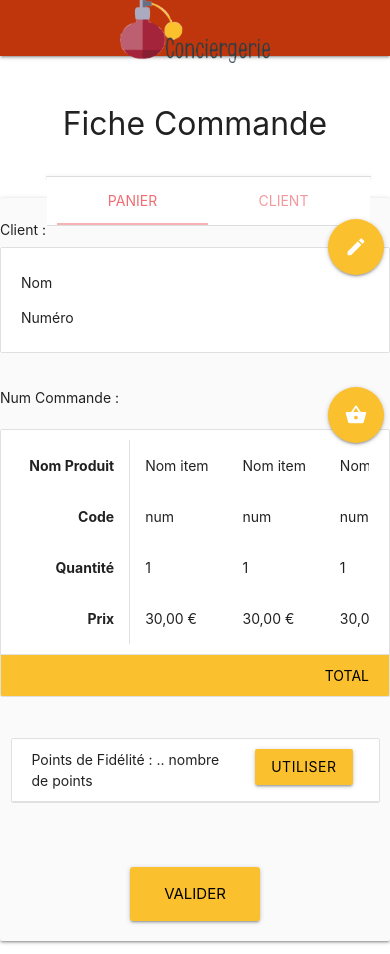
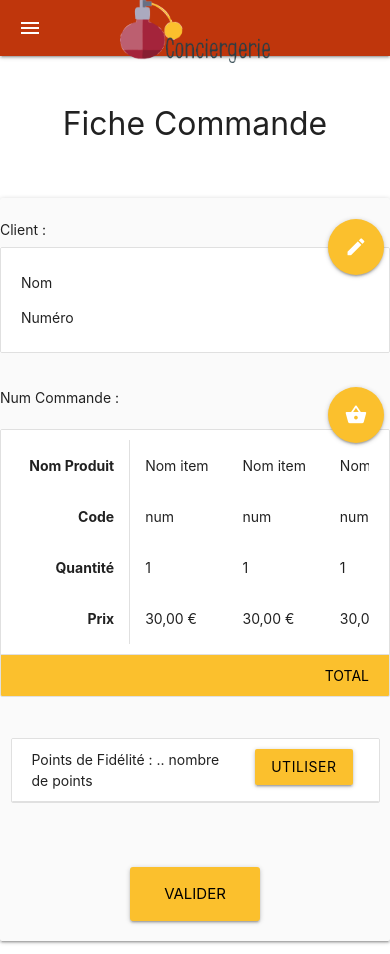
Before and after one commit to Albanegril/PlateformeConciergerie, a PHP site: page /commander.php in a window 390 px wide; the page is wider, and only the part inside the window is pictured. Shown: the top 954 px of that part. Run offline with PHP 8.4, Linux system fonts and the light colour scheme; the visitor is signed in with stand-in values (Sample User, id 1); some libraries are stand-ins or nearby versions.

Commit message:
add responsive menu + debut page dynamiq

```diff
--- a/Conciergerie/commander.php
+++ b/Conciergerie/commander.php
@@ -107,7 +107,8 @@
 
               </div>
             </div>
-            <?php include_once ("panier.php"); ?>
+            <div class="hide-on-med-and-down"><?php include_once ("panier.php"); ?></div>
+
           </div>
         </div>
 
--- a/Conciergerie/header.php
+++ b/Conciergerie/header.php
@@ -4,12 +4,29 @@
             <li><a href="gestionFournisseur.php">GestionShop</a></li>
             <li><a href="gestionMarque.php">GestionMarque</a></li>
           </ul>
+
+
+          <ul class="sidenav" id="menuSmall">
+            <?php
+            session_start();
+            if (isset($_SESSION['id'])) { ?>
+              <li><a href="index.php">Recherche</a></li>
+              <li><a class="dropdown-trigger" href="#!" data-target="dropdown1">Gestion Base de Données<i class="material-icons right">arrow_drop_down</i></a></li>
+              <li><a href="compte.php">Compte</a></li>
+              <li><a href="pagePanier.php"><i class="material-icons">shopping_basket</i></a></a></li>
+              <li><a href="traitementDeconnexion.php" class="waves-effect waves-light  yellow darken-2">DECONNEXION</a></li>
+            <?php } else { ?>
+              <li><a href="connexion.php" class="waves-effect waves-light btn yellow darken-2">CONNEXION</a></li>
+            <?php } ?>
+          </ul>
+
     <nav class="deep-orange darken-4" >
       <div class="nav-wrapper ">
         <a href="index.php" class="brand-logo"><img src="images/Logo.png" alt="NotreLogo" width="150px"/></a>
+        <a href="#" data-target="menuSmall" class="sidenav-trigger"><i class="material-icons">menu</i></a>
         <ul id="nav-mobile" class="right hide-on-med-and-down">
         <?php
-        session_start();
+
         if (isset($_SESSION['id'])) { ?>
           <li><a href="index.php">Recherche</a></li>
           <li><a class="dropdown-trigger" href="#!" data-target="dropdown1">Gestion Base de Données<i class="material-icons right">arrow_drop_down</i></a></li>
--- a/Conciergerie/panier.php
+++ b/Conciergerie/panier.php
@@ -1,52 +1,43 @@
 <div class="col l2 s10 offset-s1"  id="Panier">
 	<div class="row">
-		<ul class="collapsible grey lighten-5">
+		<ul class="grey lighten-5">
 		    <li>
-		      <div class="collapsible-header col s12">
-				<!--
+
 				<div class="row">
 			        <div class="col s12">
-			        -->
+
 			          <ul class="tabs">
 			            <li class="tab col s6"><a class="active" href="#Commande">Panier</a></li>
 			            <li class="tab col s6"><a href="#Client">Client</a></li>
 			          </ul>
-			          <!--
+
 			        </div>
 			    </div>
-			    -->
-		      </div>
-			    <div class="collapsible-body">
+
+
 			    <div class="panel" id="Commande">
-					    	<div class="row">
-					    		<br>
+
 				    	<ul class="collection">
 				      		<li class="collection-item"><span class="badge">prix €</span>Nom Produit</li>
 				      		<li class="collection-item"><span class="badge">prix €</span>Nom Produit</li>
 				      		<li class="collection-item active black-text yellow darken-2"><span> TOTAL </span></li>
 				      	</ul>
-						    </div>
-					      	<div class="row">
-							  	<div class="col s12 right-align">
+
+
 					    	<a href="commander.php"><input type="submit" value="Commander" name="commander" id="commander" class="waves-effect waves-light btn yellow darken-2" /></a>
-							  	</div>
-							</div>
+
+
 			    </div>
 
 			    <div class="panel" id="Client">
-					    	<div class="row">
-					    		<br>
+
 			    		<p>Nom</p>
 			      		<p>Numéro</p>
+
+					    	<input type="submit" value="Changer" name="changerclient" id="changerclient" class="waves-effect waves-light btn yellow darken-2" />
+
 			    </div>
 
-					      	<div class="row">
-							  	<div class="col s12 right-align">
-							    	<input type="submit" value="Changer" name="changerclient" id="changerclient" class="waves-effect waves-light btn yellow darken-2" />
-							  	</div>
-							</div>
-					    </div>
-			    </div>
 		    </li>
 		</ul>
 	</div>
```
Also changed, not shown: Conciergerie/pagePanier.php (added, +36 -0 lines), Conciergerie/product.php (+21 -5 lines), Conciergerie/resultat.php (+15 -5 lines). Lines whose indentation alone changed are shown as unchanged.
